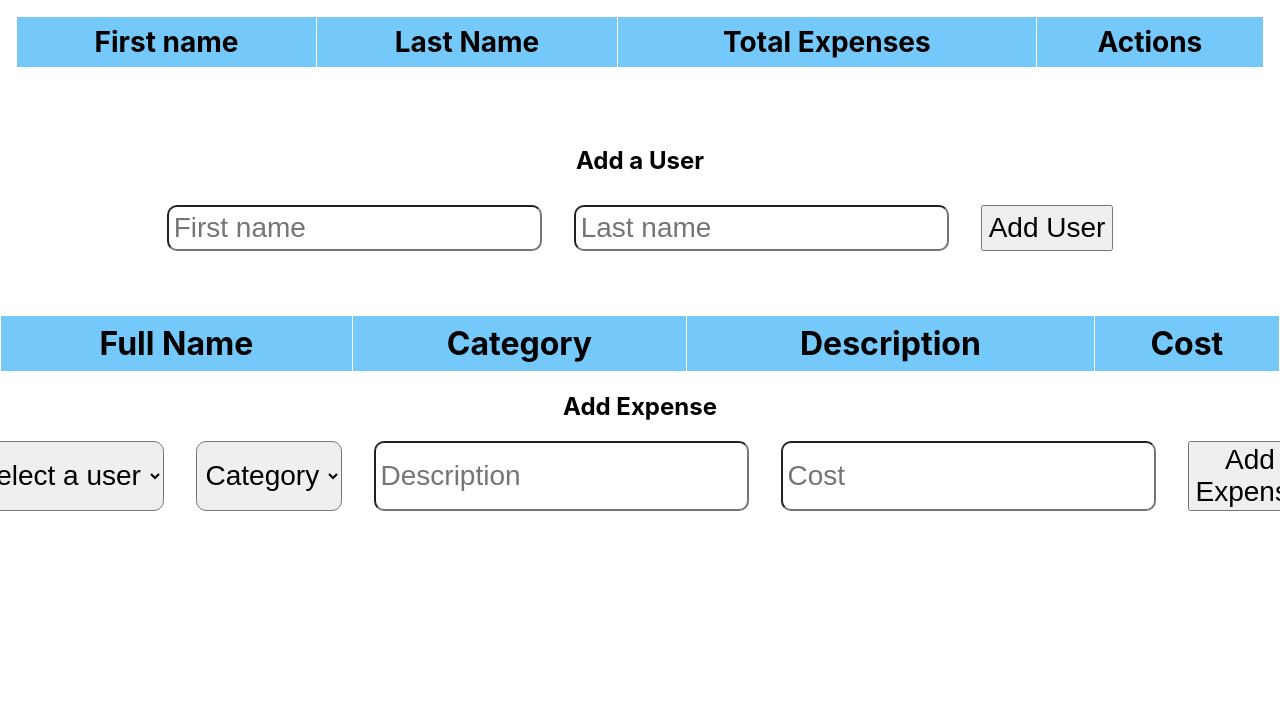
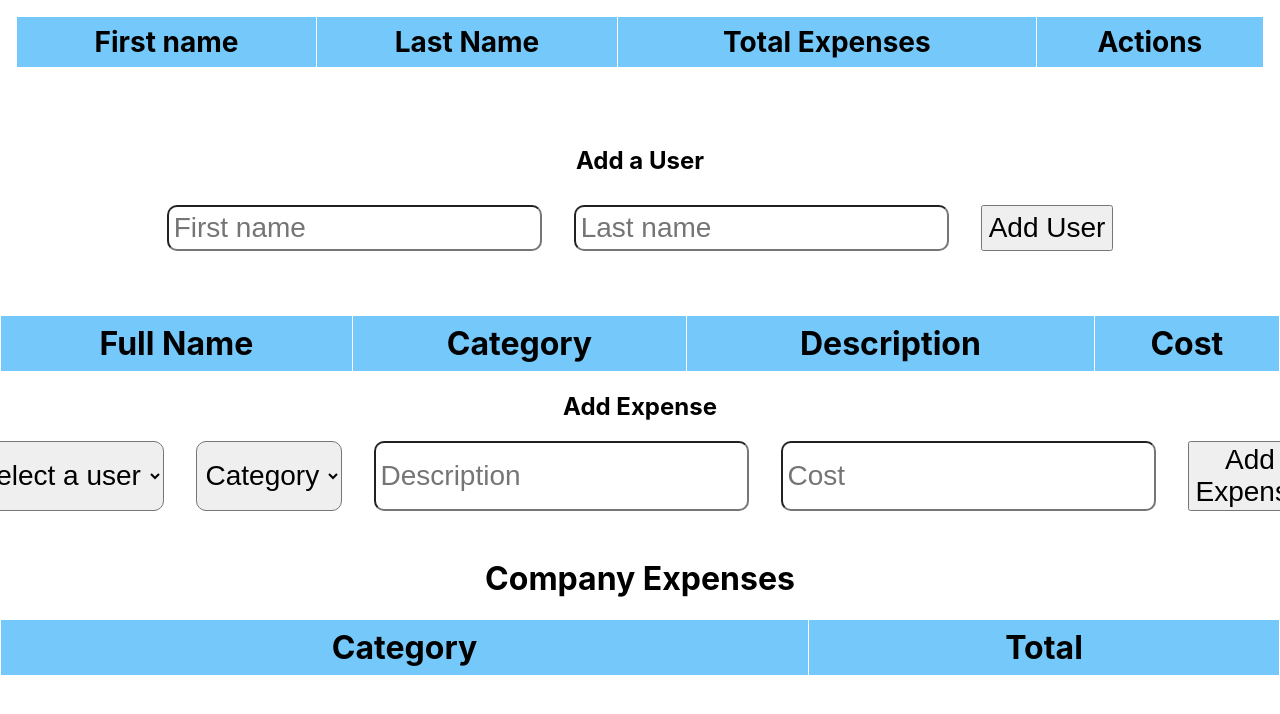
Before and after one commit to sanaanymoe/lean-data, a React (Create React App) app: page / in a window 1280 px wide. Shown: the top 714 px of the page. Built offline with nearby package versions, Linux system fonts and the light colour scheme.

Commit message:
add company expenses table

```diff
--- a/src/App.js
+++ b/src/App.js
@@ -2,6 +2,7 @@ import React, {useState} from "react";
 
 import UsersTable from './components/UsersTable/UsersTable'
 import ExpensesTable from './components/ExpensesTable/ExpensesTable'
+import CompanyExpensesTable from './components/CompanyExpensesTable/CompanyExpensesTable'
 
 import './App.css';
 
@@ -13,6 +14,7 @@ function App() {
     <div className="App">
       <UsersTable users={users} setUsers={setUsers} />
       <ExpensesTable users={users} setUsers={setUsers}/>
+      <CompanyExpensesTable users={users}/>
     </div>
   );
 }
--- /dev/null
+++ b/src/components/CompanyExpensesTable/CompanyExpensesTable.jsx
@@ -0,0 +1,43 @@
+import React from "react";
+
+const CompanyExpensesTable = ({ users }) => {
+  let expenses = [];
+  let expensesHash = {};
+  for (let user of users) {
+    for (let expense of user.expenses) {
+      expenses.push(expense);
+    }
+  }
+
+  for (let expense of expenses) {
+    let category = expense.category;
+    expensesHash[category] = expensesHash[category]
+      ? (expensesHash[category] += expense.cost)
+      : expense.cost;
+  }
+
+  let cats = Object.keys(expensesHash);
+  return (
+    <>
+      <h1>Company Expenses</h1>
+      <table>
+        <thead>
+          <tr>
+            <th>Category</th>
+            <th>Total</th>
+          </tr>
+        </thead>
+        <tbody>
+          {cats.map((category, idx) => (
+            <tr key={idx}>
+              <td>{category}</td>
+              <td>{expensesHash[category]}</td>
+            </tr>
+          ))}
+        </tbody>
+      </table>
+    </>
+  );
+};
+
+export default CompanyExpensesTable;
```
